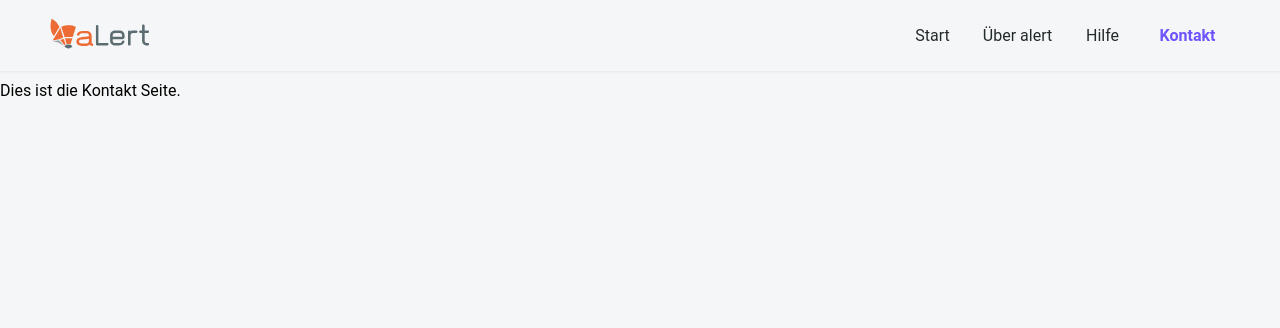
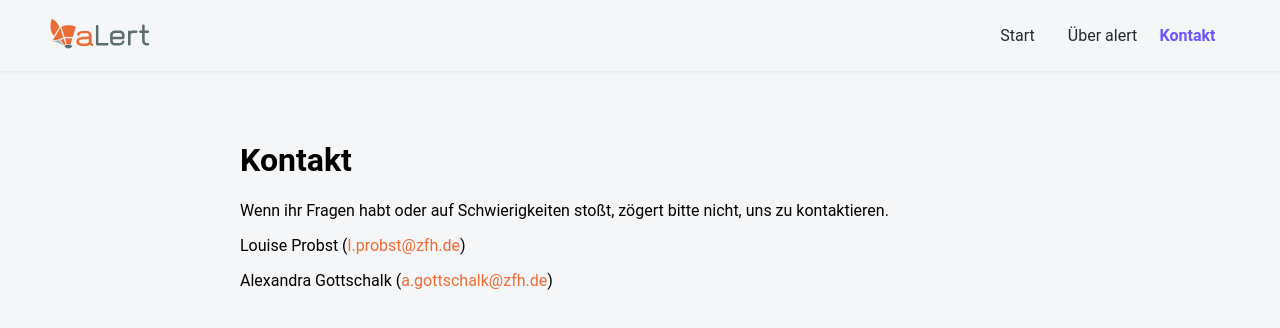
Before and after one commit to EllPee/aLert, a React (Create React App) app: page /contact in a window 1280 px wide. Shown: the top 328 px of the page. Built offline with nearby package versions, Linux system fonts and the light colour scheme.

Commit message:
Über alert und Kontakt

```diff
--- a/src/App.js
+++ b/src/App.js
@@ -3,7 +3,6 @@ import {BrowserRouter as Router, Routes, Route, NavLink, } from 'react-router-do
 import './styles/css/nav.css';
 import Home from './views/home';
 import About from './views/about';
-import Help from './views/help';
 import Contact from './views/contact';
 import Dashboard from './views/dashboard';
 import alertLogo from "./styles/img/alert-logo.svg";
@@ -43,11 +42,7 @@ function App() {
                                 Über alert
                             </NavLink>
                         </li>
-                        <li>
-                            <NavLink to="/help" className={({isActive}) => isActive ? 'active' : ''}>
-                                Hilfe
-                            </NavLink>
-                        </li>
+
                         <li>
                             <NavLink to="/contact" className={({isActive}) => isActive ? 'active' : ''}>
                                 Kontakt
@@ -76,12 +71,7 @@ function App() {
                             Über alert
                         </NavLink>
                     </li>
-                    <li>
-                        <NavLink to="/help" className={({isActive}) => isActive ? 'active' : ''}
-                                 onClick={() => setIsMenuOpen(false)}>
-                            Hilfe
-                        </NavLink>
-                    </li>
+
                     <li>
                         <NavLink to="/contact" className={({isActive}) => isActive ? 'active' : ''}
                                  onClick={() => setIsMenuOpen(false)}>
@@ -94,7 +84,6 @@ function App() {
             <Routes>
                 <Route path="/" element={<Home/>}/>
                 <Route path="/about" element={<About/>}/>
-                <Route path="/help" element={<Help/>}/>
                 <Route path="/contact" element={<Contact/>}/>
                 <Route path="/dashboard" element={<Dashboard/>}/>
             </Routes>
--- /dev/null
+++ b/src/styles/css/contact.css
@@ -0,0 +1,14 @@
+
+.contact {
+    max-width: 800px;
+    margin: 100px auto;
+    padding: 20px;
+    /*background-color: #f5f5f5;*/
+    /*border-radius: 10px;*/
+    /*box-shadow: 0 2px 4px rgba(0, 0, 0, 0.1);*/
+}
+
+a[href^="mailto"] {
+    color: #ED6C36;
+    text-decoration: none; /* 可选：去除下划线 */
+}
--- a/src/styles/css/home.css
+++ b/src/styles/css/home.css
@@ -1,5 +1,6 @@
 .page-content {
     padding-top: 80px;
+    margin: 0 auto;
     display: flex;
     justify-content: space-between;
     align-items: center;
--- a/src/views/about.jsx
+++ b/src/views/about.jsx
@@ -1,10 +1,29 @@
-import React from 'react';
+import React, {useState, useEffect} from 'react';
 
 function About() {
+    const [iframeHeight, setIframeHeight] = useState(window.innerHeight);
+
+    useEffect(() => {
+        const handleResize = () => {
+            setIframeHeight(window.innerHeight);
+        };
+
+        window.addEventListener('resize', handleResize);
+
+        return () => {
+
+            window.removeEventListener('resize', handleResize);
+        };
+    }, []);
+
     return (
-        <div>
-            <h1>Über alert</h1>
-            <p>Dies ist die Über alert Seite.</p>
+        <div style={{width: '100%', height: iframeHeight}}>
+            <iframe
+                src="https://www.h3-basa-maps.de/alert/"
+                width="100%"
+                height="100%"
+                title="Embedded Alert Page"
+            ></iframe>
         </div>
     );
 }
--- a/src/views/contact.jsx
+++ b/src/views/contact.jsx
@@ -1,10 +1,20 @@
 import React from 'react';
+import '../styles/css/contact.css';
 
 function Contact() {
+    const email1 = 'l.probst@zfh.de';
+    const email2 = 'a.gottschalk@zfh.de';
+
     return (
-        <div>
+        <div className="contact">
             <h1>Kontakt</h1>
-            <p>Dies ist die Kontakt Seite.</p>
+            <p>Wenn ihr Fragen habt oder auf Schwierigkeiten stoßt, zögert bitte nicht, uns zu kontaktieren.</p>
+            <p className="name">
+                Louise Probst (<a href={`mailto:${email1}`}>{email1}</a>)
+            </p>
+            <p className="name">
+                Alexandra Gottschalk (<a href={`mailto:${email2}`}>{email2}</a>)
+            </p>
         </div>
     );
 }
```
